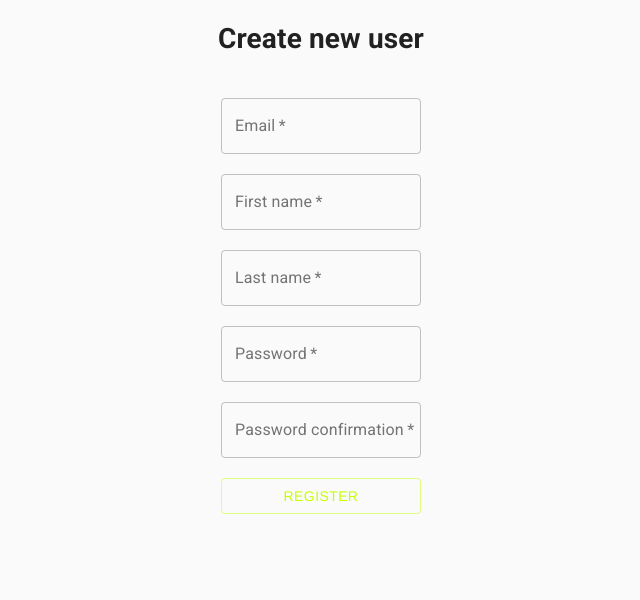
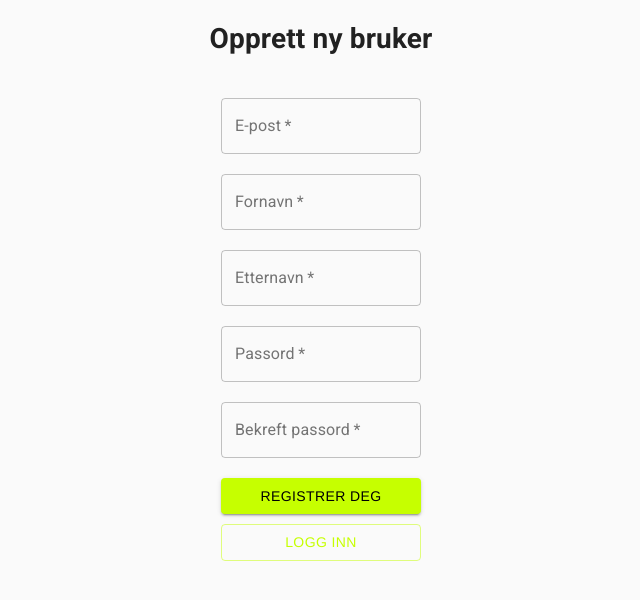
Before and after one commit to Lauvsnes1/Sellpoint, a Next.js app: page /users/register in a window 1280 px wide. Shown: the top 600 px of the page, without its empty margins (319-959 px from the left). Built offline with nearby package versions, Linux system fonts and the light colour scheme.

Commit message:
Endret til norsk, lagt til link login og register

```diff
--- a/pages/users/register.js
+++ b/pages/users/register.js
@@ -74,8 +74,14 @@ const Register = () => {
         .button {
           margin: auto;
         }
+        .buttons {
+            dislplay: flex;
+        }
+        a {
+            text-decoration: none;
+        }
       `}</style>
-      <h1>Create new user</h1>
+      <h1>Opprett ny bruker</h1>
       <form onSubmit={handleLogin}>
         <div className="textfield">
           <TextField
@@ -83,7 +89,7 @@ const Register = () => {
             value={email}
             onChange={({ target }) => setEmail(target.value)}
             id="outlined-required"
-            label="Email"
+            label="E-post"
             variant="outlined"
             error={invalidEmail != "" || emailInUse != ""}
             helperText = {invalidEmail + emailInUse}
@@ -95,7 +101,7 @@ const Register = () => {
             value={firstName}
             onChange={({ target }) => setFirstName(target.value)}
             id="outlined-required"
-            label="First name"
+            label="Fornavn"
             variant="outlined"
           />
         </div>
@@ -105,7 +111,7 @@ const Register = () => {
             value={lastName}
             onChange={({ target }) => setLastName(target.value)}
             id="outlined-required"
-            label="Last name"
+            label="Etternavn"
             variant="outlined"
           />
         </div>
@@ -115,7 +121,7 @@ const Register = () => {
             value={password}
             onChange={({ target }) => setPassword(target.value)}
             id="outlined-password-input"
-            label="Password"
+            label="Passord"
             type="password"
             autoComplete="current-password"
             variant="outlined"
@@ -128,7 +134,7 @@ const Register = () => {
             value={passConf}
             onChange={({ target }) => setPassConf(target.value)}
             id="outlined-password-confirmation-input"
-            label="Password confirmation"
+            label="Bekreft passord"
             type="password"
             autoComplete="current-password"
             variant="outlined"
@@ -136,10 +142,24 @@ const Register = () => {
             helperText={notification}
           />
         </div>
-        <div className="button">
-          <Button color='secondary' variant="outlined" type="submit">
-            Register
+        <div className="buttons">
+          <Button
+          style={{width: '100%'}}
+          color="secondary"
+          variant="contained"
+          type="submit">
+            Registrer deg
           </Button>
+          <Link href="/users/login">
+            <a>
+              <Button
+              style={{width: '100%', marginTop: '10px'}}
+              color="secondary"
+              variant="outlined">
+                Logg inn
+              </Button>
+            </a>
+          </Link>
         </div>
       </form>
     </div>
```
Also changed, not shown: pages/users/login.js (+19 -7 lines).
